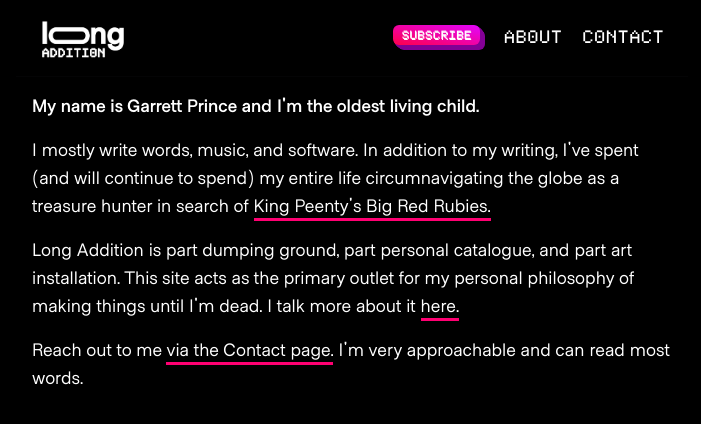
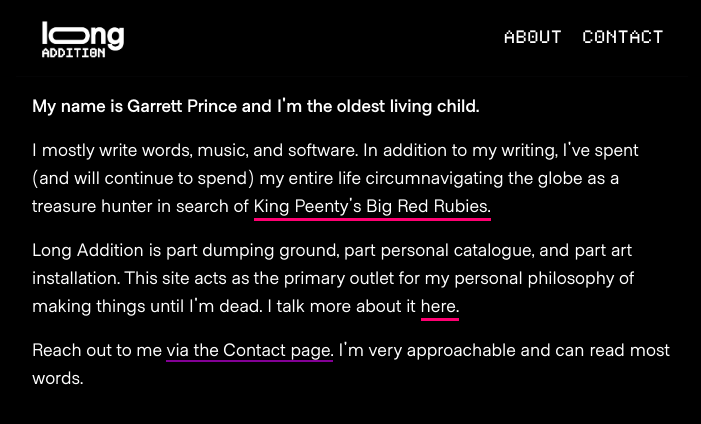
Before and after one commit to garrettprince/longadditionv6, a Next.js app: page /about in a window 1280 px wide. Shown: the top 424 px of the page, without its empty margins (288-989 px from the left). Built offline with nearby package versions, Linux system fonts and the light colour scheme.

Commit message:
removing subscribe for right now and changing link width

```diff
--- a/src/components/Feed.js
+++ b/src/components/Feed.js
@@ -35,7 +35,7 @@ function Feed({ selected }) {
       photo:
         "https://res.cloudinary.com/dvwbpgk6p/image/upload/v1680049461/Long%20Addition/Posts/I%20Made%20A%20Madlib/thumbnailraised_j068qn.png",
       marginBottom: "mb-20",
-      premium: true,
+      premium: false,
     },
     // {
     //   type: "newsletterCtaLarge2",
@@ -169,7 +169,7 @@ function Feed({ selected }) {
       photo:
         "https://res.cloudinary.com/dvwbpgk6p/image/upload/v1680712453/Long%20Addition/Posts/Long%20Addition%20Site%20Build%20Pt.%201:%20I%20Don%27t%20Know%20What%20I%27m%20Doing/thumbnail_tkabhr.png",
       marginBottom: "mb-20",
-      premium: true,
+      premium: false,
     },
     {
       title: "The Fishbowl Effect",
@@ -184,7 +184,7 @@ function Feed({ selected }) {
       photo:
         "https://res.cloudinary.com/dvwbpgk6p/image/upload/v1679812065/Long%20Addition/Posts/Losing%20Money%20In%20Australia/collageraised_w9snh3.png",
       marginBottom: "mb-20",
-      premium: true,
+      premium: false,
     },
     {
       title: "Template Check",
--- a/src/components/Nav.js
+++ b/src/components/Nav.js
@@ -55,9 +55,9 @@ function Nav() {
               transition={{ ease: "easeOut", duration: 0.2 }}
               className="flex flex-col font-mono text-3xl mt-16 space-y-10"
             >
-              <Link href="/" onClick={menuClose}>
+              {/* <Link href="/" onClick={menuClose}>
                 <p className="flex justify-center">ACCOUNT</p>
-              </Link>
+              </Link> */}
               <Link href="/about" onClick={menuClose}>
                 <p className="flex justify-center">ABOUT</p>
               </Link>
@@ -118,7 +118,7 @@ function Nav() {
               </form>
             )} */}
             {/* Action button for subscriber functionality below */}
-            <SubscribeButton />
+            {/* <SubscribeButton /> */}
 
             <button className=" sm:hidden" onClick={menuOpen}>
               <Bars3Icon className="w-9 h-9 bg-transparent ml-1" />
--- a/src/components/Thumbnail.js
+++ b/src/components/Thumbnail.js
@@ -61,7 +61,7 @@ function Thumbnail({
                   {title}
                 </span>
               </h1>
-              <div className="flex flex-col justify-start bg-transparent text-xs space-y-1">
+              <div className="flex flex-col justify-start bg-transparent ">
                 <p className="bg-transparent mt-2 text-inactive font-mono ">
                   {date}
                 </p>
@@ -135,9 +135,8 @@ function Thumbnail({
                   {title}
                 </span>
               </h1>
-              {/* Figure out why the code below doesn't work for denoting a PREMIUM article */}
-              {/* <PremiumIconRight premium={premium} /> */}
-              <div className="flex flex-col justify-end bg-transparent text-xs space-y-1">
+
+              <div className="flex flex-col justify-end bg-transparent ">
                 <p className="mt-2 bg-transparent text-inactive font-mono ">
                   {date}
                 </p>
--- a/src/pages/about.js
+++ b/src/pages/about.js
@@ -58,7 +58,7 @@ export default function About() {
             Reach out to me{" "}
             <Link
               href="/contact"
-              className="border-b-[3px] pb-[.1rem] border-cta cursor-pointer bg-transparent"
+              className="pink-underline"
             >
               via the Contact page.
             </Link>{" "}
--- a/src/styles/globals.css
+++ b/src/styles/globals.css
@@ -98,3 +98,19 @@
   margin-top: calc(3.75rem * calc(1 - var(--tw-space-y-reverse)));
   margin-bottom: calc(3.75rem * var(--tw-space-y-reverse));
 }
+
+.pink-underline {
+    border-bottom-width: 2.5px;
+    padding-bottom: .0rem;
+    border-color: #830095;
+    background-color: transparent;
+    cursor: pointer;
+}
+
+/* .pink-underline {
+    border-bottom-width: 2.5px;
+    padding-bottom: .0rem;
+    border-color: rgb(255 0 114);
+    background-color: transparent;
+    cursor: pointer;
+} */
```
